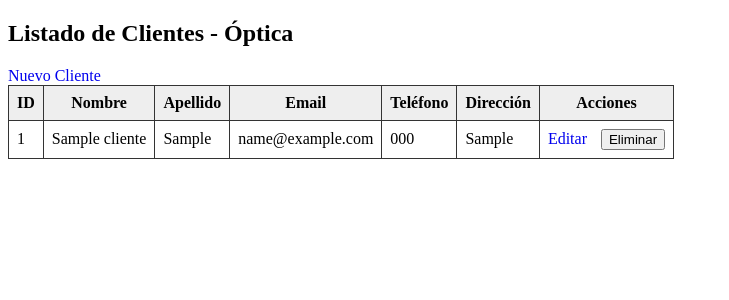
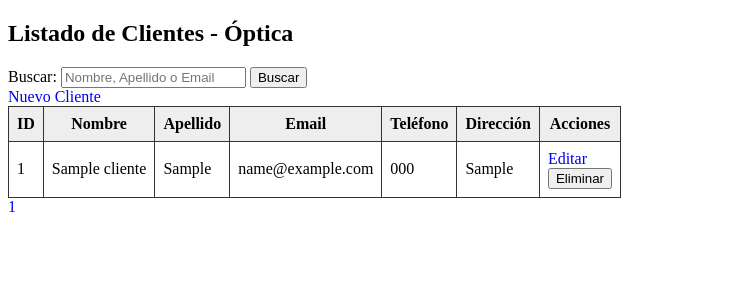
Before and after one commit to kpa/optica, a PHP site: page /index.php?pagina=estilos in a window 1280 px wide. Shown: the top 300 px of the page, without its empty margins (0-729 px from the left). Run offline with PHP 8.4, Linux system fonts and the light colour scheme; tables that the repository leaves empty or names only in its code hold one stand-in row (values such as "Sample post").

Commit message:
paginación y búsqueda

```diff
--- /dev/null
+++ b/confirmacion.js
@@ -0,0 +1,23 @@
+document.addEventListener('DOMContentLoaded', () => {
+    const modal = document.getElementById('confirmModal');
+    const confirmYes = document.getElementById('confirmYes');
+    const confirmNo = document.getElementById('confirmNo');
+    let formToDelete = null;
+
+    document.querySelectorAll('.delete-btn').forEach(button => {
+        button.addEventListener('click', () => {
+            formToDelete = button.closest('form');
+            modal.style.display = 'block';
+        });
+    });
+
+    confirmYes.addEventListener('click', () => {
+        if (formToDelete) formToDelete.submit();
+        modal.style.display = 'none';
+    });
+
+    confirmNo.addEventListener('click', () => {
+        modal.style.display = 'none';
+        formToDelete = null;
+    });
+});
--- /dev/null
+++ b/estilos.css
@@ -0,0 +1,29 @@
+table, th, td
+{   border: 1px solid #333;
+    border-collapse: collapse;
+    padding: 8px;
+}
+th {
+    background: #eee;
+}
+a {
+    text-decoration: none;
+    margin-right: 10px;
+}
+
+#confirmModal {
+    display: none;
+    position: fixed;
+    top: 0; left: 0;
+    width: 100%; height: 100%;
+    background-color: rgba(0,0,0,0.5);
+    z-index: 1000;
+}
+.modal-content {
+    background: white;
+    width: 300px;
+    margin: 15% auto;
+    padding: 20px;
+    border-radius: 8px;
+    text-align: center;
+}
--- a/index.php
+++ b/index.php
@@ -2,7 +2,7 @@
 session_start();
 require 'config.php';
 
-header("Content-Security-Policy: default-src 'self'");
+header("Content-Security-Policy: default-src 'self'; style-src 'self'; script-src 'self';");
 header("X-Content-Type-Options: nosniff");
 header("X-Frame-Options: SAMEORIGIN");
 header("X-XSS-Protection: 1; mode=block");
@@ -11,21 +11,77 @@ if (empty($_SESSION['csrf_token'])) {
     $_SESSION['csrf_token'] = bin2hex(random_bytes(32));
 }
 
-$result = $mysqli->query("SELECT * FROM clientes ORDER BY id DESC");
+// Paginación
+$registrosPorPagina = 10;
+$paginaActual = isset($_GET['pagina']) ? max(1, intval($_GET['pagina'])) : 1;
+$offset = ($paginaActual - 1) * $registrosPorPagina;
+
+// Total de registros
+$totalRegistros = $mysqli->query("SELECT COUNT(*) as total FROM clientes")->fetch_assoc()['total'];
+$totalPaginas = ceil($totalRegistros / $registrosPorPagina);
+
+// Consulta paginada
+$stmt = $mysqli->prepare("SELECT * FROM clientes ORDER BY id DESC LIMIT ? OFFSET ?");
+$stmt->bind_param("ii", $registrosPorPagina, $offset);
+$stmt->execute();
+$resultado = $stmt->get_result();
 ?>
 
 <!DOCTYPE html>
 <html>
 <head>
+    <meta charset="UTF-8">
     <title>Clientes Óptica</title>
-    <style>
-        table, th, td { border: 1px solid #333; border-collapse: collapse; padding: 8px; }
-        th { background: #eee; }
-        a { text-decoration: none; margin-right: 10px; }
-    </style>
+    <link rel="stylesheet" href="estilos.css">
+    <script src="confirmacion.js" defer></script>
 </head>
 <body>
     <h2>Listado de Clientes - Óptica</h2>
+    <form method="GET" action="">
+    <label for="buscar">Buscar:</label>
+    <input type="text" id="buscar" name="buscar" placeholder="Nombre, Apellido o Email" value="<?= htmlspecialchars($_GET['buscar'] ?? '') ?>">
+    <button type="submit">Buscar</button>
+</form>
+<?php
+$busqueda = isset($_GET['buscar']) ? trim($_GET['buscar']) : '';
+
+if ($busqueda !== '') {
+    $busquedaLike = "%$busqueda%";
+
+    // Contar resultados
+    $stmtTotal = $mysqli->prepare("
+        SELECT COUNT(*) as total
+        FROM clientes
+        WHERE nombre LIKE ? OR apellido LIKE ? OR email LIKE ?
+    ");
+    $stmtTotal->bind_param("sss", $busquedaLike, $busquedaLike, $busquedaLike);
+    $stmtTotal->execute();
+    $totalRegistros = $stmtTotal->get_result()->fetch_assoc()['total'];
+
+    $totalPaginas = ceil($totalRegistros / $registrosPorPagina);
+
+    // Buscar en varias columnas
+    $stmt = $mysqli->prepare("
+        SELECT *
+        FROM clientes
+        WHERE nombre LIKE ? OR apellido LIKE ? OR email LIKE ?
+        ORDER BY id DESC
+        LIMIT ? OFFSET ?
+    ");
+    $stmt->bind_param("sssii", $busquedaLike, $busquedaLike, $busquedaLike, $registrosPorPagina, $offset);
+} else {
+    // Sin búsqueda
+    $totalRegistros = $mysqli->query("SELECT COUNT(*) as total FROM clientes")->fetch_assoc()['total'];
+    $totalPaginas = ceil($totalRegistros / $registrosPorPagina);
+
+    $stmt = $mysqli->prepare("SELECT * FROM clientes ORDER BY id DESC LIMIT ? OFFSET ?");
+    $stmt->bind_param("ii", $registrosPorPagina, $offset);
+}
+
+$stmt->execute();
+$resultado = $stmt->get_result();
+?>
+
     <a href="crear.php">Nuevo Cliente</a>
     <table>
         <thead>
@@ -34,7 +90,7 @@ $result = $mysqli->query("SELECT * FROM clientes ORDER BY id DESC");
             </tr>
         </thead>
         <tbody>
-            <?php while($row = $result->fetch_assoc()): ?>
+        <?php while($row = $resultado->fetch_assoc()): ?>
             <tr>
                 <td><?= $row['id'] ?></td>
                 <td><?= htmlspecialchars($row['nombre']) ?></td>
@@ -44,15 +100,40 @@ $result = $mysqli->query("SELECT * FROM clientes ORDER BY id DESC");
                 <td><?= htmlspecialchars($row['direccion']) ?></td>
                 <td>
                     <a href="editar.php?id=<?= urlencode($row['id']) ?>">Editar</a>
-                    <form action="eliminar.php" method="POST" style="display:inline;">
+                    <form action="eliminar.php" method="POST" class="delete-form">
                         <input type="hidden" name="id" value="<?= $row['id'] ?>">
                         <input type="hidden" name="csrf_token" value="<?= $_SESSION['csrf_token'] ?>">
-                        <button onclick="return confirm('¿Eliminar cliente?')">Eliminar</button>
+                        <button type="button" class="delete-btn">Eliminar</button>
                     </form>
                 </td>
             </tr>
             <?php endwhile; ?>
         </tbody>
     </table>
+
+    <!-- Modal de confirmación -->
+    <div id="confirmModal">
+        <div class="modal-content">
+            <p>¿Estás seguro de que deseas eliminar este cliente?</p>
+            <button id="confirmYes">Sí, eliminar</button>
+            <button id="confirmNo">Cancelar</button>
+        </div>
+    </div>
+
+    <div class="pagination">
+    <?php if ($paginaActual > 1): ?>
+        <a href="?pagina=<?= $paginaActual - 1 ?>&buscar=<?= urlencode($busqueda) ?>">&laquo; Anterior</a>
+    <?php endif; ?>
+
+    <?php for ($i = 1; $i <= $totalPaginas; $i++): ?>
+        <a href="?pagina=<?= $i ?>&buscar=<?= urlencode($busqueda) ?>" <?= $i === $paginaActual ? 'class="active"' : '' ?>><?= $i ?></a>
+    <?php endfor; ?>
+
+    <?php if ($paginaActual < $totalPaginas): ?>
+        <a href="?pagina=<?= $paginaActual + 1 ?>"&buscar=<?= urlencode($busqueda) ?>>Siguiente &raquo;</a>
+
+    <?php endif; ?>
+</div>
+
 </body>
 </html>
```
Also changed, not shown: eliminar.php (+9 -17 lines).
